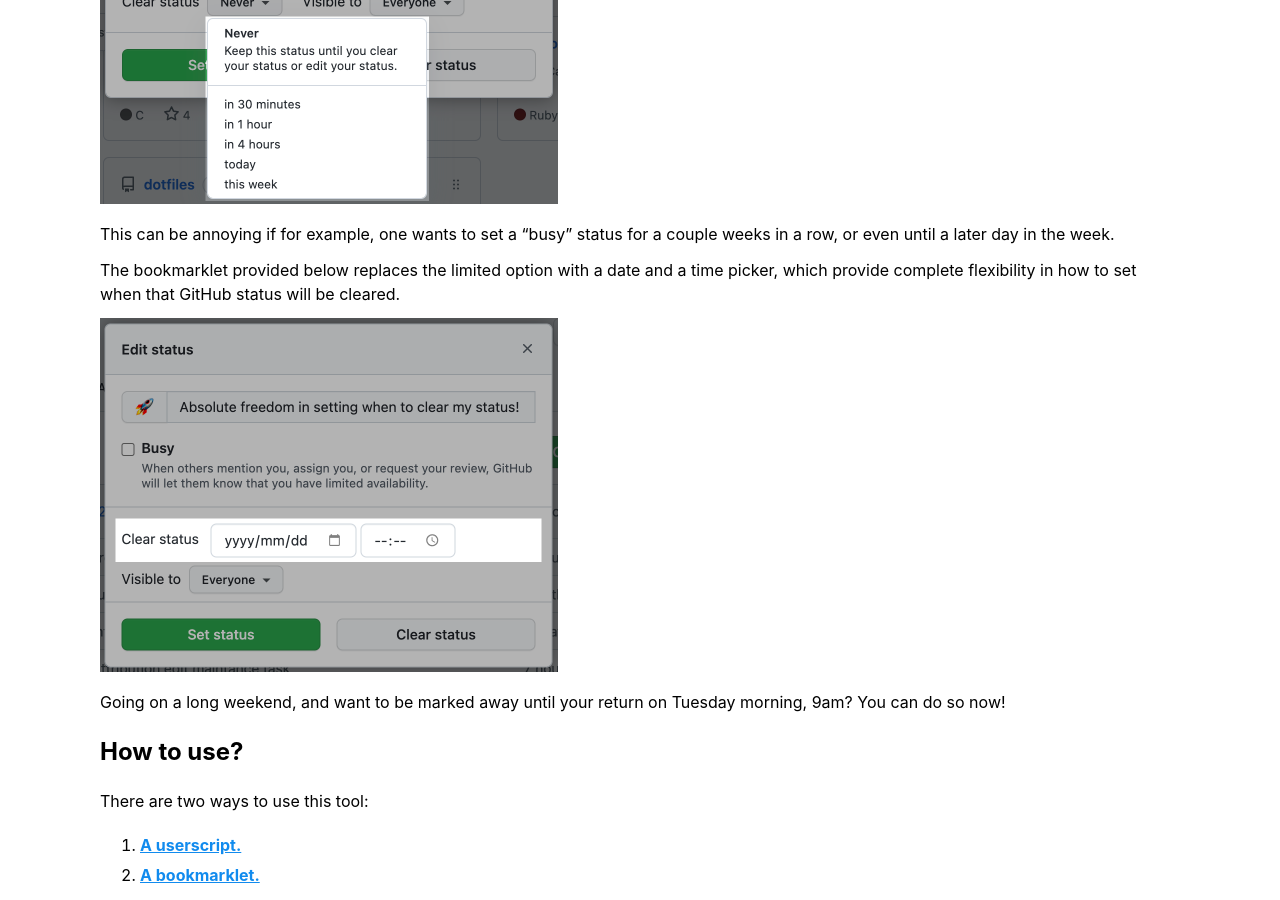
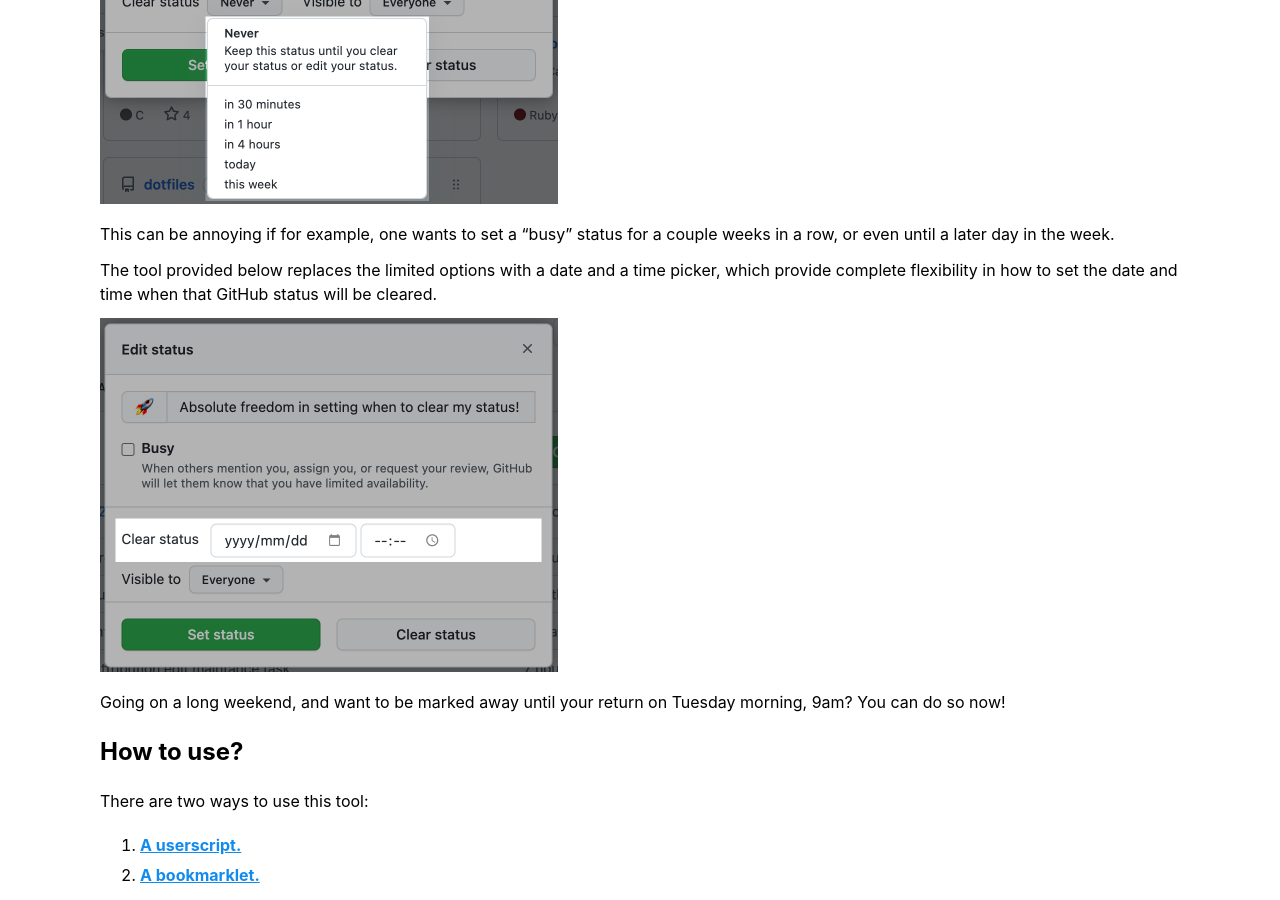
Before and after one commit to davidstosik/better_gh_status_clear, a Jekyll site: the page built from index.md, in a window 1280 px wide and 900 px high, scrolled down 740 px. Built offline with Jekyll 4.4.1, drawn with Linux system fonts in a browser that asks for light colours; nearby versions of some CDN libraries.

Commit message:
Improve mini site description

```diff
--- a/index.md
+++ b/index.md
@@ -12,7 +12,7 @@ GitHub only provides a few options to automatically clear one's status in the fu
 
 This can be annoying if for example, one wants to set a "busy" status for a couple weeks in a row, or even until a later day in the week.
 
-The bookmarklet provided below replaces the limited option with a date and a time picker, which provide complete flexibility in how to set when that GitHub status will be cleared.
+The tool provided below replaces the limited options with a date and a time picker, which provide complete flexibility in how to set the date and time when that GitHub status will be cleared.
 
 <img src="{{site.baseurl}}/static/better-gh-status-clear.png" alt="Better GH status clear screenshot" width="458" />
 
```
